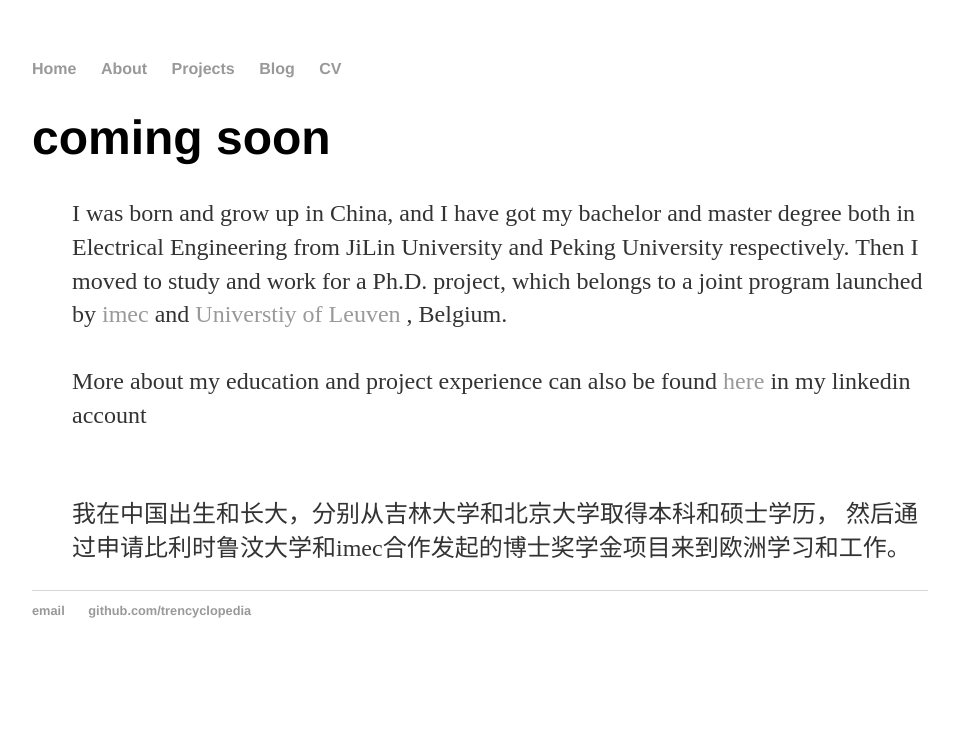
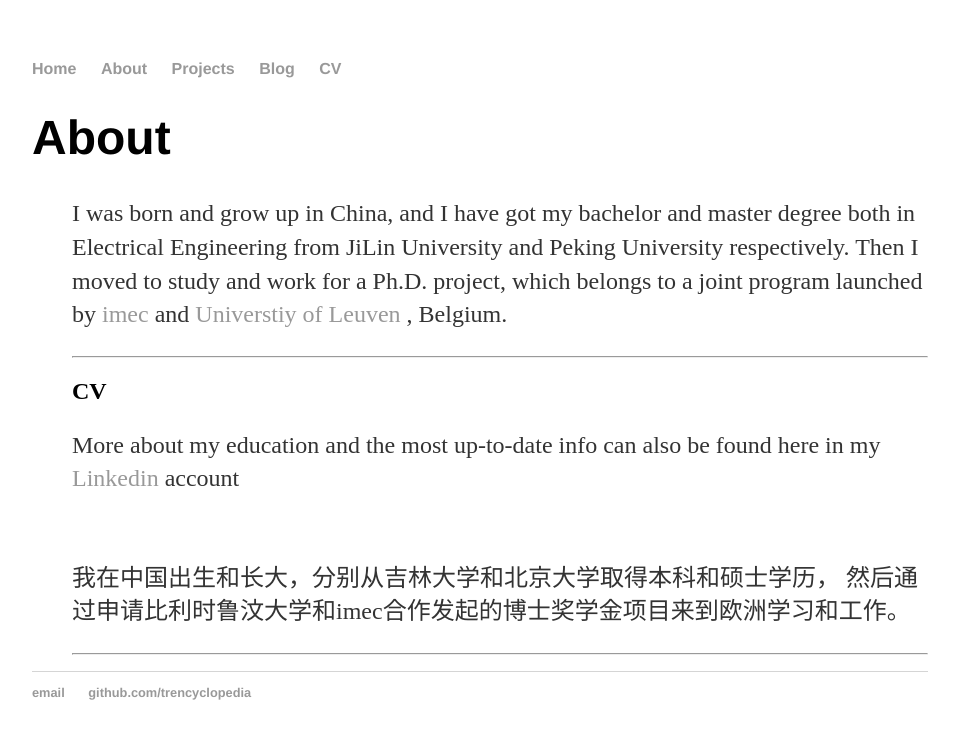
Before and after one commit to trencyclopedia/trencyclopedia.github.io, a Jekyll site: the page built from about/index.html, in a window 1280 px wide. Shown: the top 739 px of the page, without its empty margins (160-1119 px from the left). Built offline with Jekyll 4.4.1, drawn with Linux system fonts in a browser that asks for light colours.

Commit message:
Update index.html

```diff
--- a/about/index.html
+++ b/about/index.html
@@ -1,6 +1,6 @@
 ---
 layout: default
-title: coming soon
+title: About
 ---
 	<h1>{{ page.title }}</h1>
 	<ul class="about">
@@ -10,10 +10,15 @@ title: coming soon
 	and<a href="https://www.kuleuven.be/english/"> Universtiy of Leuven</a> , Belgium.
 
 	<br>
+	<hr class="dotted" id="cv">
+
+	<h2>CV</h2>
+	<p>
+	More about my education and the most up-to-date info can also be found here in my <a href="https://www.linkedin.com/in/donghui-zhai-b5b0219a/"> Linkedin </a> account</p>
 	<br>
-	More about my education and project experience can also be found <a href="https://www.linkedin.com/in/donghui-zhai-b5b0219a/"> here </a> in my linkedin account</p>
-	<br>
+	</p>
 
 	<p> 我在中国出生和长大，分别从吉林大学和北京大学取得本科和硕士学历， 然后通过申请比利时鲁汶大学和imec合作发起的博士奖学金项目来到欧洲学习和工作。</p>
 
+	<hr class="dotted">
 	</ul>
```
